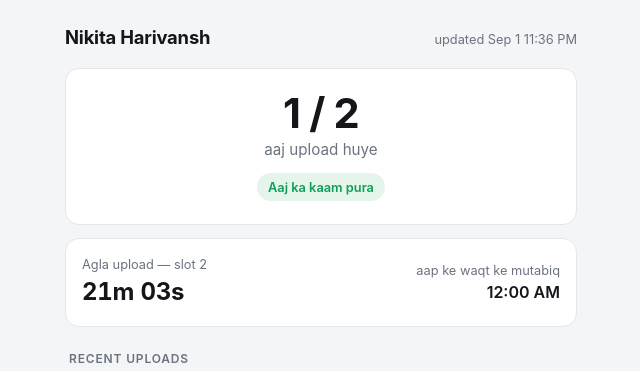
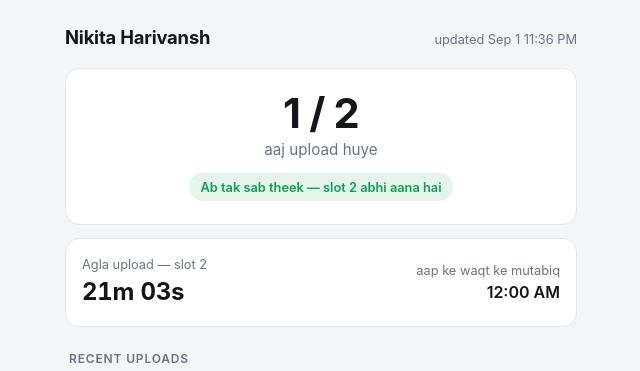
Before and after one commit to dawoodiqbal450-coder/ch1-uploader, a plain HTML site: page dashboard.html in a window 1280 px wide. Shown: the top 371 px of the page, without its empty margins (319-959 px from the left). Drawn offline with Linux system fonts and the light colour scheme.

Commit message:
dashboard: fix pre-launch days + hero wording (dashboard.html)

```diff
--- a/dashboard.html
+++ b/dashboard.html
@@ -117,7 +117,7 @@
 </div>
 
 <script>
-const BUILD = "2026-09-02.1";
+const BUILD = "2026-09-02.2";
 document.getElementById("build").textContent = "build " + BUILD;
 
 const fmtInt = n => (n || 0).toLocaleString();
@@ -141,17 +141,19 @@ const RUN_MEANING = {
 
 function heroCard(ch){
   const today = ch.days[0] || {uploaded:0, due:0};
-  const done = today.uploaded, due = today.due;
-  let cls = "ok", note = "Aaj ka kaam pura";
-  if (due === 0)        { cls = "mut";  note = "Aaj ka pehla slot abhi aaya nahi"; }
-  else if (done >= due) { cls = "ok";   note = "Aaj ka kaam pura"; }
-  else if (done > 0)    { cls = "warn"; note = (due - done) + " upload reh gaya"; }
-  else                  { cls = "bad";  note = "Aaj abhi tak kuch upload nahi hua"; }
+  const done = today.uploaded, due = today.due, target = ch.videos_per_day;
+  let cls, note;
+  if (done >= target)      { cls = "ok";   note = "Aaj ka kaam pura"; }
+  else if (done >= due)    { cls = "ok";   note = "Ab tak sab theek — slot " +
+                                                  (done + 1) + " abhi aana hai"; }
+  else if (done > 0)       { cls = "warn"; note = (due - done) + " upload reh gaya"; }
+  else if (due === 0)      { cls = "warn"; note = "Aaj ka pehla slot abhi aaya nahi"; }
+  else                     { cls = "bad";  note = "Aaj abhi tak kuch upload nahi hua"; }
 
   return `<div class="card hero">
-    <div class="big">${done} / ${ch.videos_per_day}</div>
+    <div class="big">${done} / ${target}</div>
     <div class="label">aaj upload huye</div>
-    <div class="pill ${cls === "mut" ? "warn" : cls}">${note}</div>
+    <div class="pill ${cls}">${note}</div>
   </div>`;
 }
 
@@ -186,11 +188,13 @@ function historyCard(ch){
   const days = ch.days.slice().reverse();
   const dots = days.map(d => {
     let cls = "";
-    if (d.due === 0) cls = "";
+    if (d.before_launch || d.due === 0) cls = "";
     else if (d.uploaded >= d.due) cls = "ok";
     else if (d.uploaded > 0) cls = "part";
     else cls = "miss";
-    return `<div class="dot ${cls}" title="${d.date}: ${d.uploaded}/${d.due}"></div>`;
+    const tip = d.before_launch ? d.date + ": channel abhi live nahi tha"
+                               : `${d.date}: ${d.uploaded}/${d.due}`;
+    return `<div class="dot ${cls}" title="${tip}"></div>`;
   }).join("");
   return `<h2>Pichlay 14 din</h2><div class="card">
     <div class="strip">${dots}</div>
```
